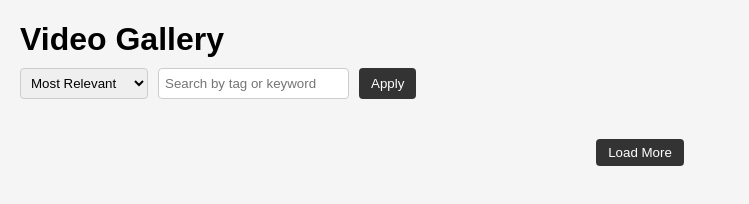
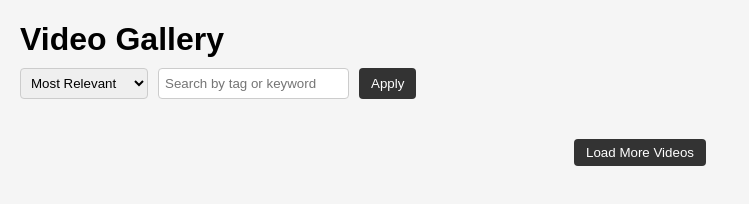
Before and after one commit to ping-backman/sendvid_chatgpt_appscript1, a plain HTML site: page index.html in a window 1280 px wide. Shown: the whole page, without its empty margins (0-749 px from the left). Drawn offline with Linux system fonts and the light colour scheme; no server answers.

Commit message:
Updated pagination button to 'load more videos'

```diff
--- a/index.html
+++ b/index.html
@@ -42,7 +42,7 @@
   <div id="gallery" class="grid"></div>
 
   <!-- Load More -->
-  <button id="loadmore" class="loadmore" onclick="loadMore()">Load More</button>
+  <button id="loadmore" class="loadmore" onclick="loadMore()">Load More Videos</button>
 
   <script>
     const API_BASE = "https://script.google.com/macros/s/AKfycbwm7_YDeDbPUut-Fb4lQW_MU861dtqd46r54sPoelOFRDYcqkIcnLj8_pP_mqyoDJxx/exec";
```
